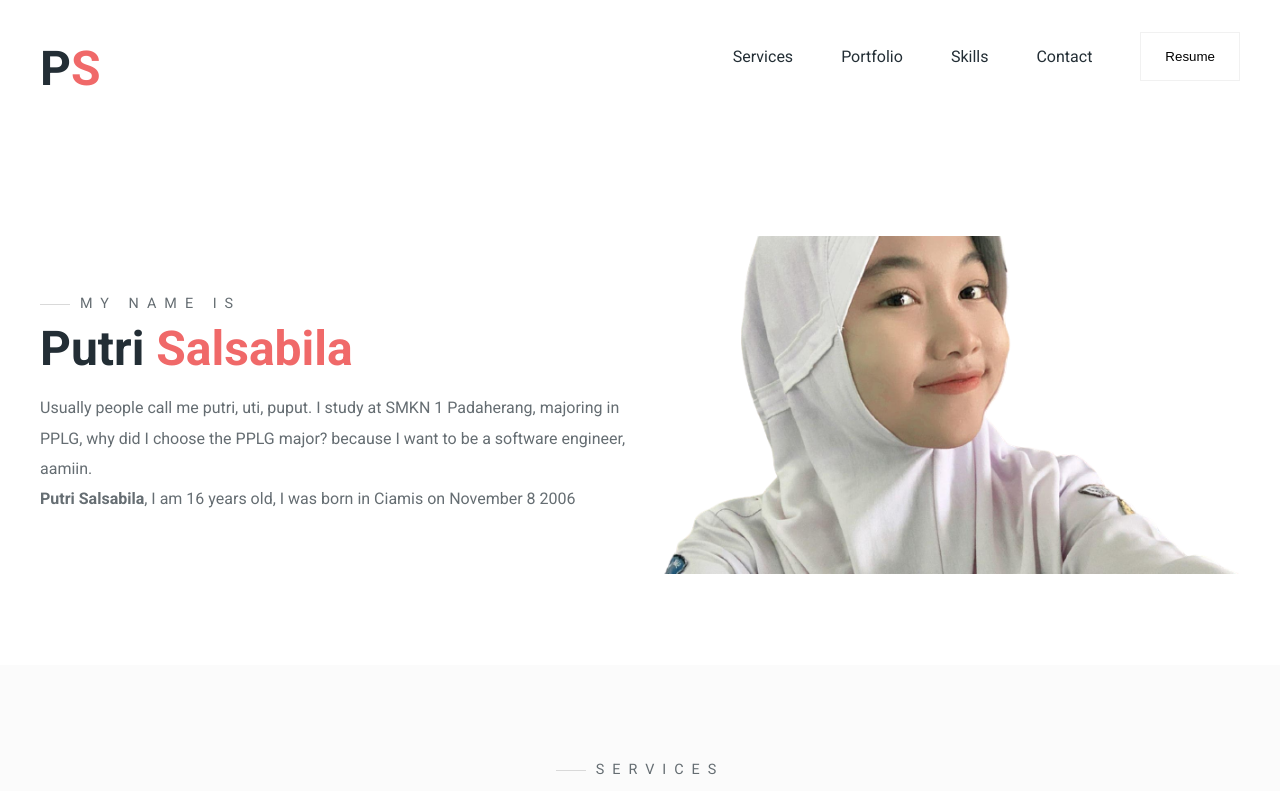
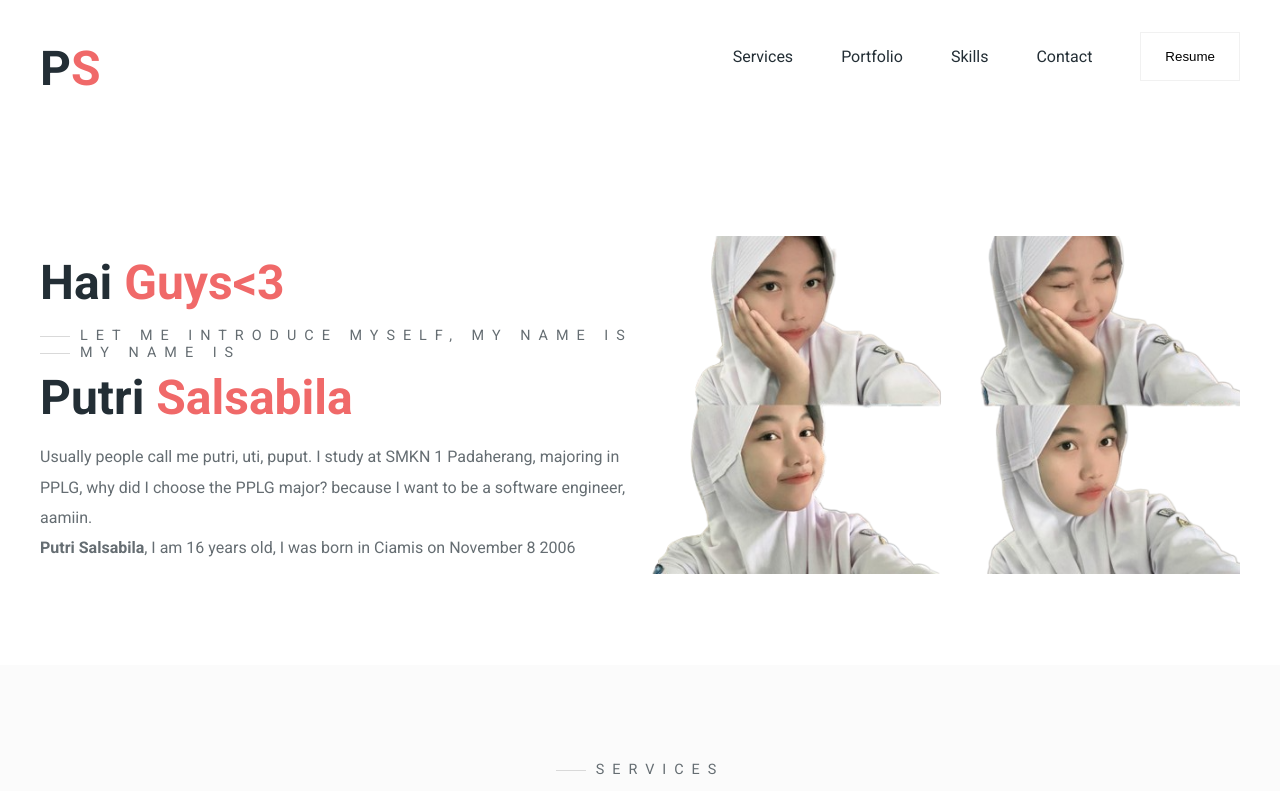
Before and after one commit to putri-s8/putri-s8.github.io, a plain HTML site: page index.html in a window 1280 px wide. Shown: the top 791 px of the page. Drawn offline with Linux system fonts and the light colour scheme.

Commit message:
Update index.html

```diff
--- a/index.html
+++ b/index.html
@@ -41,6 +41,8 @@
 
         <section id="hero">
           <div class="hero-left">
+            <h1 class="hero-name">Hai <span>Guys<3</span></h1>
+            <h3 class="pre-title">let me introduce myself, My name is</h3>
             <h3 class="pre-title">My name is</h3>
             <h1 class="hero-name">Putri <span>Salsabila</span></h1>
             <p>Usually people call me putri, uti, puput. I study at SMKN 1 Padaherang, majoring in PPLG, why did I choose the PPLG major? because I want to be a software engineer, aamiin.</p>
@@ -49,7 +51,7 @@
           </div>
 
           <div class="hero-right">
-            <img src="./images/putri1.png" alt="Person Standing" />
+            <img src="./images/putri.png" alt="Person Standing" />
           </div>
         </section>
       </div>
```
